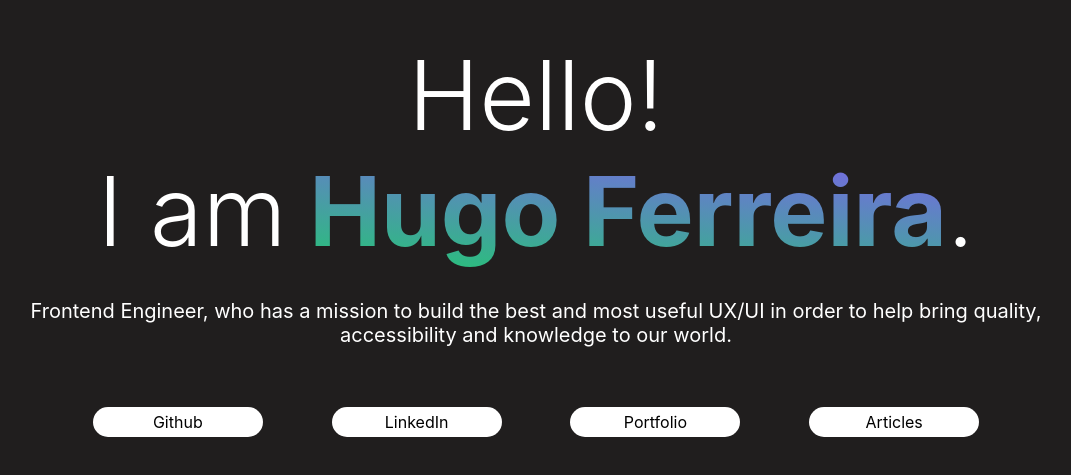
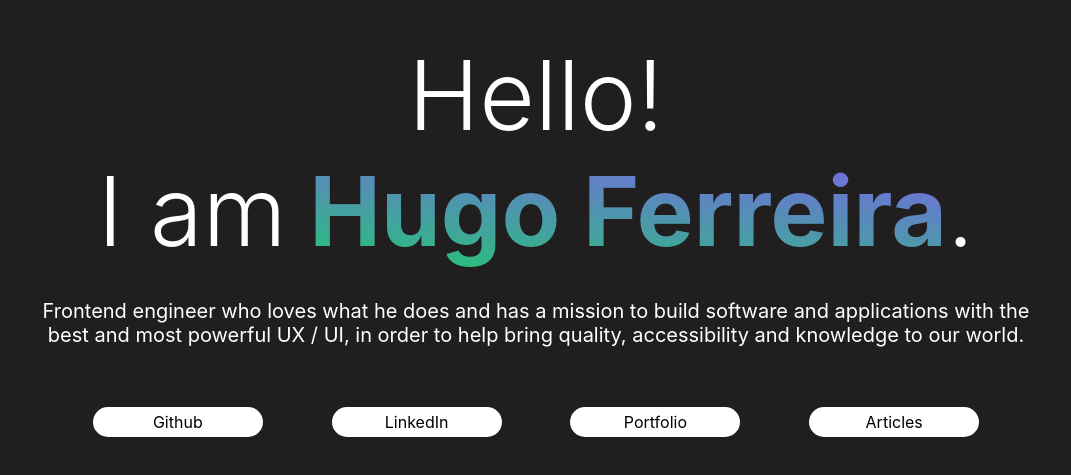
Before and after one commit to huferr/my-website, a React (Create React App) app: page / in a window 1280 px wide. Shown: the part 163-638 px from the top of the page, without its empty margins (104-1175 px from the left). Built offline with nearby package versions, Linux system fonts and the light colour scheme; what react-animations would draw is missing.

Commit message:
fix: more text

```diff
--- a/src/pages/Home/Home.component.tsx
+++ b/src/pages/Home/Home.component.tsx
@@ -37,9 +37,10 @@ export const Home: React.FC = () => {
           .
         </Heading>
         <Paragraph>
-          Frontend Engineer, who has a mission to
-          build the best and most useful UX/UI in order
-          to help bring quality, accessibility and knowledge to our world.
+        Frontend engineer who loves what he does and has a mission
+        to build software and applications with the best and most
+        powerful UX / UI, in order to help bring quality,
+        accessibility and knowledge to our world.
         </Paragraph>
         <ButtonsContainer>
           <Button href="https://github.com/huferr" target="_blank">Github</Button>
```
